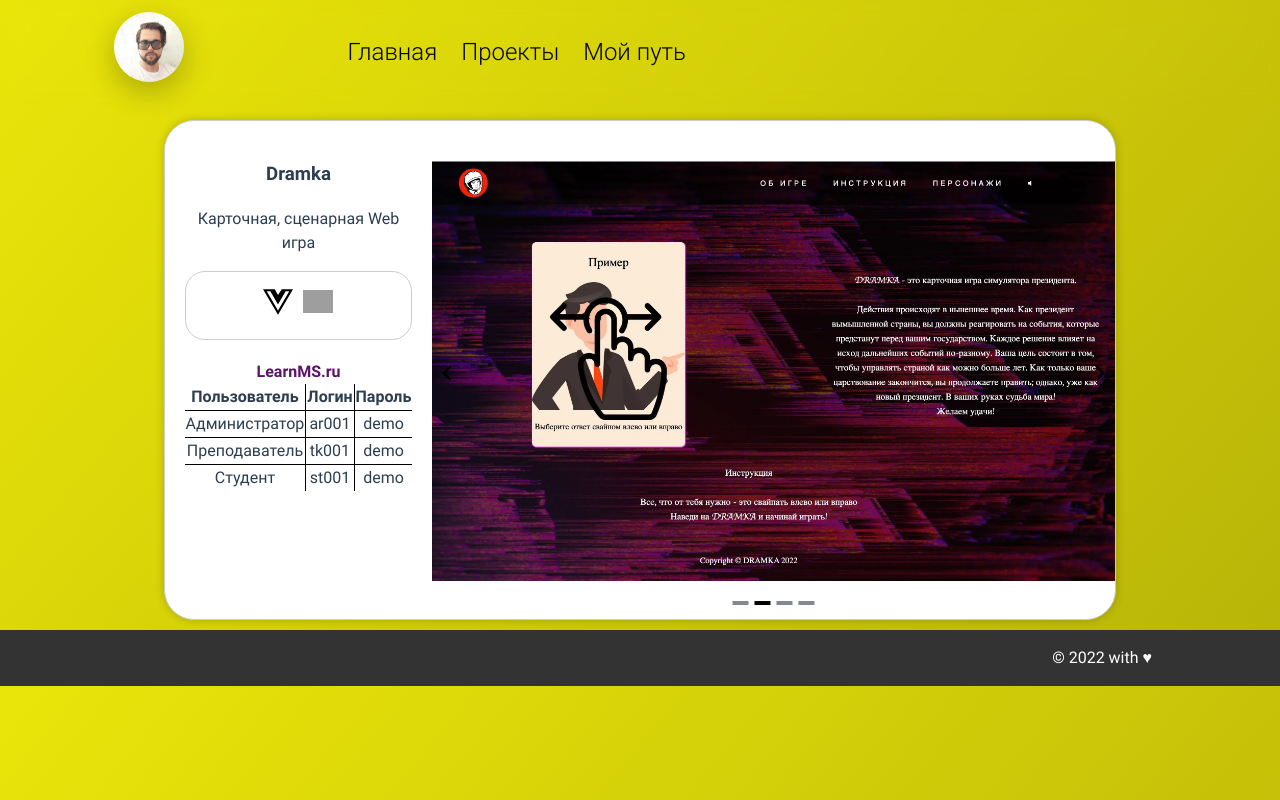
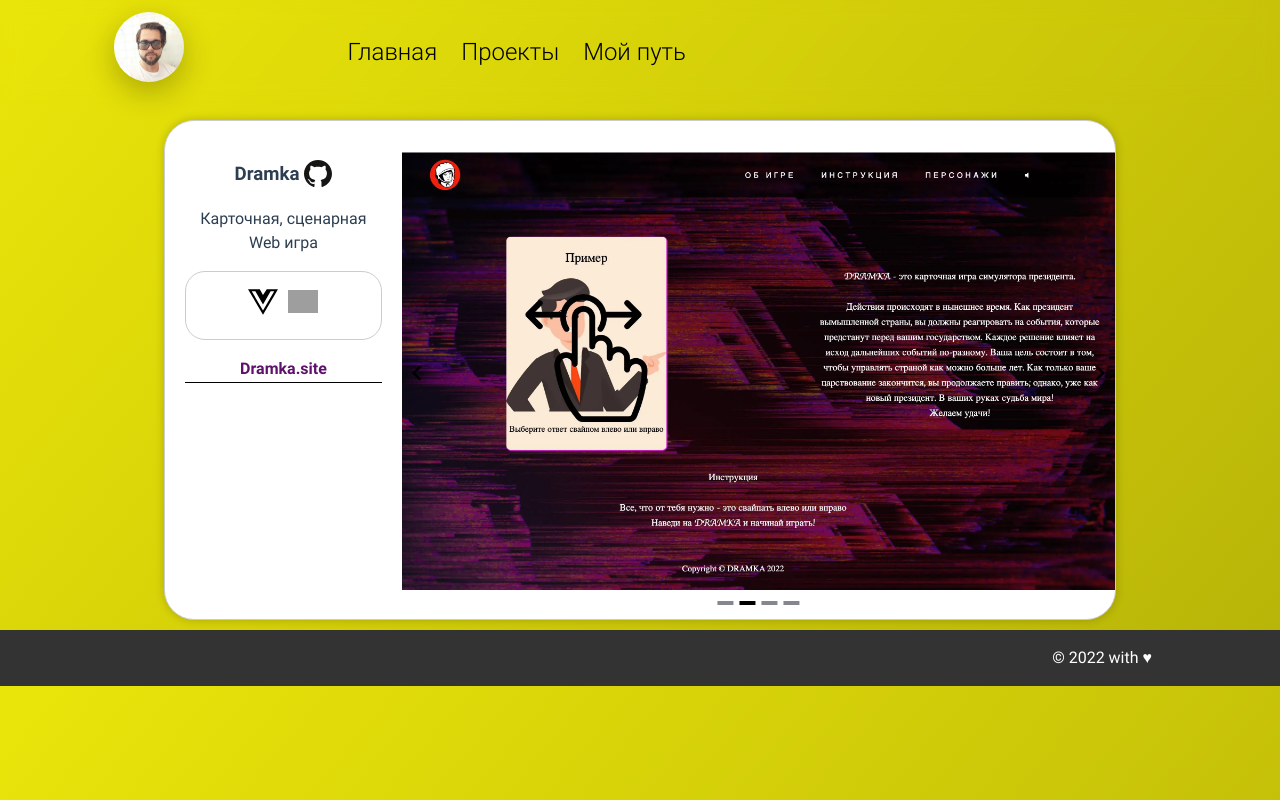
Before and after one commit to RAlekseev/Profile, a Vue app: page /projects/Dramka in a window 1280 px wide. Built offline with nearby package versions, Linux system fonts and the light colour scheme; grey boxes are pictures that could not be loaded; a web font is replaced by a local one.

Commit message:
Demo table from projects.json + github link icon

```diff
--- a/src/assets/projects.json
+++ b/src/assets/projects.json
@@ -4,7 +4,6 @@
     "description": "Автоматизированная система управления образовательным процессом",
     "image": "/img/projects/lms.png",
     "url": "https://lms.example.com",
-    "github": "https://lms.example.com/static/images/logo.png",
     "images": [
       {
         "src": "projects/LearnMS/admin_academic_calendar.webp",
@@ -567,7 +566,7 @@
       "url": "https://LearnMS.ru",
       "accounts": [
         {
-          "name": "Администратор",
+          "name": "Админ.",
           "login": "admin",
           "password": "demo"
         },
@@ -577,7 +576,7 @@
           "password": "demo"
         },
         {
-          "name": "Преподаватель",
+          "name": "Препод.",
           "login": "teacher",
           "password": "demo"
         }
@@ -589,7 +588,7 @@
     "description": "Система управления медицинской организацией",
     "image": "img/projects/medms.png",
     "url": "https://lms.example.com",
-    "github": "https://lms.example.com/static/images/logo.png",
+    "github": "https://github.com/RAlekseev/MedMS",
     "images": [
       {
         "src": "projects/MedMS/admin_department_edit.webp",
@@ -939,7 +938,7 @@
       "url": "https://MedMS.org",
       "accounts": [
         {
-          "name": "Администратор",
+          "name": "Админ.",
           "login": "admin",
           "password": "demo"
         },
@@ -956,7 +955,7 @@
     "description": "Система обработки изображений пользователей",
     "image": "img/projects/LearnMS.png",
     "url": "https://lms.example.com",
-    "github": "https://lms.example.com/static/images/logo.png",
+    "github": "https://github.com/RAlekseev/ImgProcessing",
     "images": [
       {
         "src": "projects/ImgProcess/lab_1.webp",
@@ -1097,7 +1096,7 @@
     "description": "Парсер web-сайтов настраиваемый пользователями",
     "image": "img/projects/LearnMS.png",
     "url": "https://lms.example.com",
-    "github": "https://lms.example.com/static/images/logo.png",
+    "github": "https://github.com/RAlekseev/WebParser",
     "images": [
       {
         "src": "projects/WebParser/parserCreate.webp",
@@ -1160,7 +1159,7 @@
     "description": "Карточная, сценарная Web игра",
     "image": "img/projects/LearnMS.png",
     "url": "https://lms.example.com",
-    "github": "https://lms.example.com/static/images/logo.png",
+    "github": "https://github.com/MyrsabekovaA/dramka_game",
     "images": [
       {
         "src": "projects/Dramka/home.webp",
@@ -1201,7 +1200,6 @@
     "description": "Бот для Vk.com для различных целей",
     "image": "img/projects/LearnMS.png",
     "url": "https://lms.example.com",
-    "github": "https://lms.example.com/static/images/logo.png",
     "images": [
       {
         "src": "projects/UniversalBot/logo.webp",
@@ -1252,7 +1250,7 @@
     "description": "Моя личная Web страница",
     "image": "img/projects/LearnMS.png",
     "url": "https://lms.example.com",
-    "github": "https://lms.example.com/static/images/logo.png",
+    "github": "https://github.com/RAlekseev/Profile",
     "images": [
       {
         "src": "projects/Profile/profile.webp",
--- a/src/models/ProjectModel.ts
+++ b/src/models/ProjectModel.ts
@@ -12,4 +12,5 @@ export default interface Project {
   statistic_cards: Array<Object>|null,
   full_description: string|null,
   materials: Array<Object>|null,
+  demo: Object|null,
 }
--- a/src/pages/projects/show/ProjectFullCard.vue
+++ b/src/pages/projects/show/ProjectFullCard.vue
@@ -2,7 +2,12 @@
   <div>
     <div class="card">
       <div class="card__title">
-        <h3>{{ project.id }}</h3>
+        <h3>
+          {{ project.id }}
+<!--          <a v-if="project.github" :href="project.github" target="_blank">-->
+            <img v-if="project.github" @click="VisitGitHub()" src="/img/technologies/github.svg" alt="github" class="github">
+<!--          </a>-->
+        </h3>
         <p class="card__description">
           {{ project.description }}
         </p>
@@ -50,16 +55,23 @@ export default defineComponent({
     Slide,
     Navigation,
     Pagination
+  },
+  methods: {
+    VisitGitHub () {
+      window.open(this.project.github, '_blank')
+    }
   }
-  // methods: {
-  //   getImgUrl (pic: string) {
-  //     return require('@/assets/img/' + pic)
-  //   }
-  // }
 })
 </script>
 
 <style scoped>
+.github {
+  cursor: pointer;
+  vertical-align: top;
+  width: 1.5em;
+  height: 1.5em;
+}
+
 button {
   color: white;
   background: rgb(91, 179, 24);
--- a/src/pages/projects/show/ProjectsShow.vue
+++ b/src/pages/projects/show/ProjectsShow.vue
@@ -1,7 +1,7 @@
 <template>
   <main v-if="project">
     <ProjectFullCard :project="project">
-      <DemoTable/>
+      <DemoTable :project="project"/>
     </ProjectFullCard>
     <ShortStatistic v-if="project.statistic_cards" :cards="project.statistic_cards"/>
     <FeaturesTree v-if="project.features" :features="project.features"/>
--- a/src/pages/projects/show/project_components/DemoTable.vue
+++ b/src/pages/projects/show/project_components/DemoTable.vue
@@ -1,40 +1,48 @@
 <template>
   <div class="demo">
-    <a href="https://learnms.ru" target="_blank">
-      LearnMS.ru
-    </a>
-    <table>
+    <table v-if="project.demo">
       <thead>
       <tr>
-        <th>Пользователь</th>
+        <th colspan="3">
+          <a :href="project.demo.url" target="_blank">
+            <b>{{project.demo.name}}</b>
+          </a>
+        </th>
+      </tr>
+      <tr v-if="project.demo.accounts">
+        <th>User</th>
         <th>Логин</th>
         <th>Пароль</th>
       </tr>
       </thead>
-      <tbody>
-      <tr>
-        <td>Администратор</td>
-        <td>ar001</td>
-        <td>demo</td>
-      </tr>
-      <tr>
-        <td>Преподаватель</td>
-        <td>tk001</td>
-        <td>demo</td>
-      </tr>
-      <tr>
-        <td>Студент</td>
-        <td>st001</td>
-        <td>demo</td>
+      <tbody v-if="project.demo.accounts">
+      <tr v-for="account in project.demo.accounts" :key="account.name">
+        <td>{{ account.name }}</td>
+        <td>{{ account.login }}</td>
+        <td>{{ account.password }}</td>
       </tr>
       </tbody>
     </table>
   </div>
 </template>
 
+<script lang="ts">
+import { defineComponent } from 'vue'
+import ProjectModel from '@/models/ProjectModel'
+export default defineComponent({
+  name: 'DemoTable',
+  props: {
+    project: {
+      type: Object as () => ProjectModel,
+      required: true
+    }
+  }
+})
+</script>
+
 <style scoped>
 .demo {
-  margin-top: 20px;
+  margin-top: 1em;
 }
 
 .demo a {
```
Also changed, not shown: public/img/technologies/github.svg (added).
